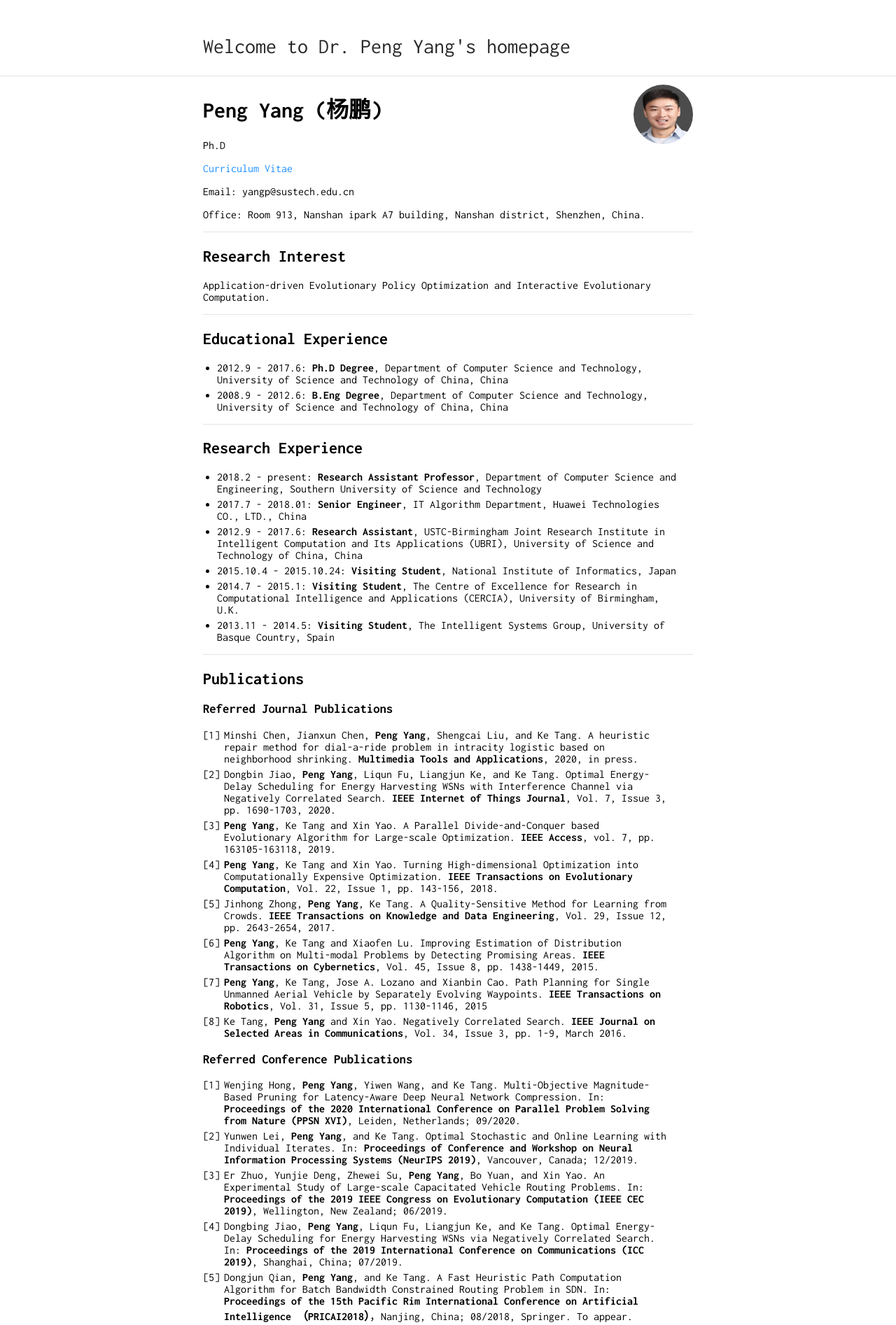
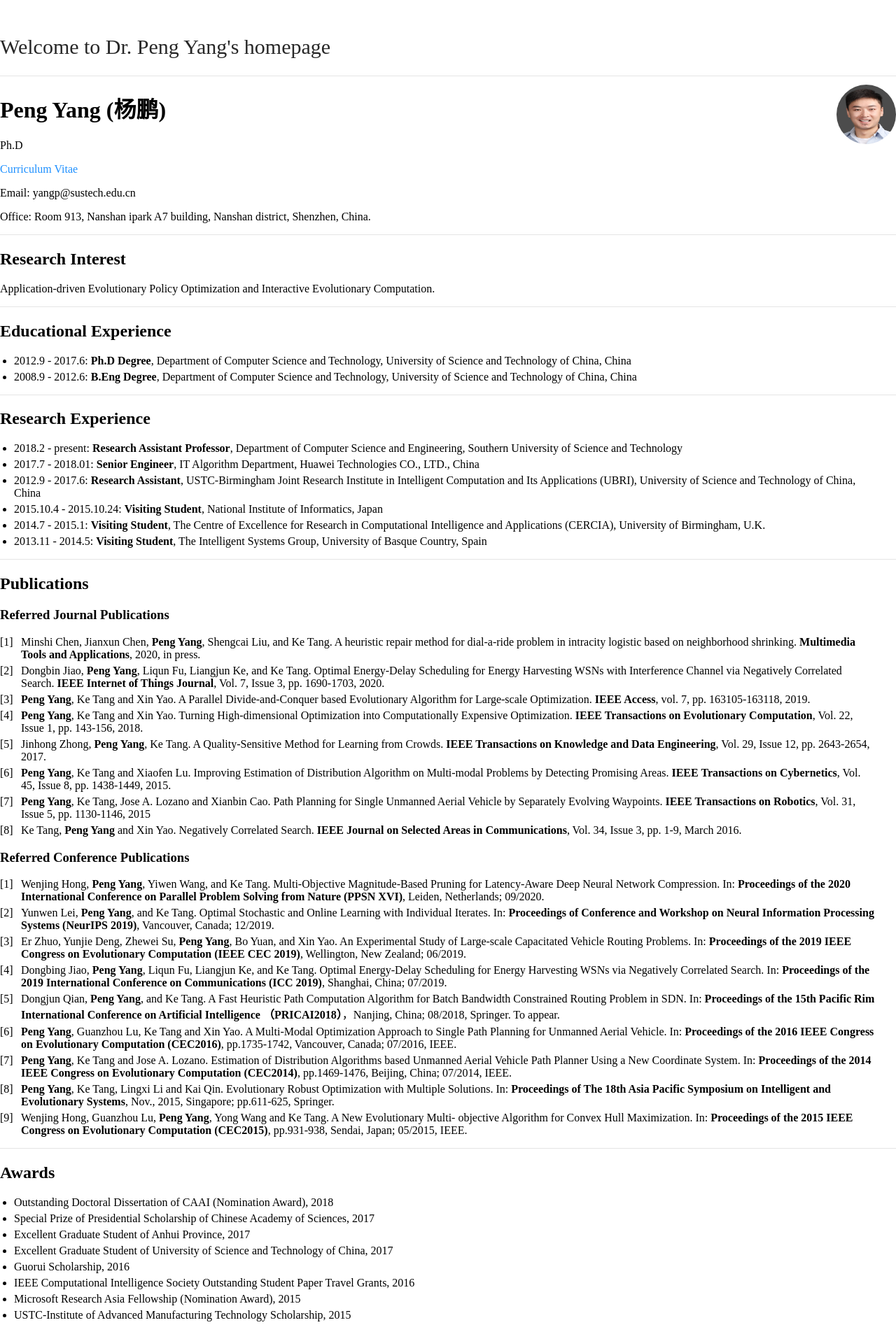
Before and after one commit to trevor104178381/trevor104178381.github.io, a Jekyll site: the page built from index.md, in a window 1280 px wide. Shown: the top 1894 px of the page at 70% size. Built offline with Jekyll 4.4.1, drawn with Linux system fonts in a browser that asks for light colours.

Commit message:
Add files via upload

```diff
--- a/_sass/_style.scss
+++ b/_sass/_style.scss
@@ -11,7 +11,7 @@ html {
 }
 body {
     margin: 0;
-    font-family: "Inconsolata";
+    font-family: "Times New Roman" ;  //"Inconsolata"
     height: 100%;
 }
 a {
@@ -65,7 +65,7 @@ hr {
 /* Divs */
 
 .container {
-    max-width: $max-width;
+    max-width: 1400px;
     margin: auto;
 }
 .wrapper {
```
